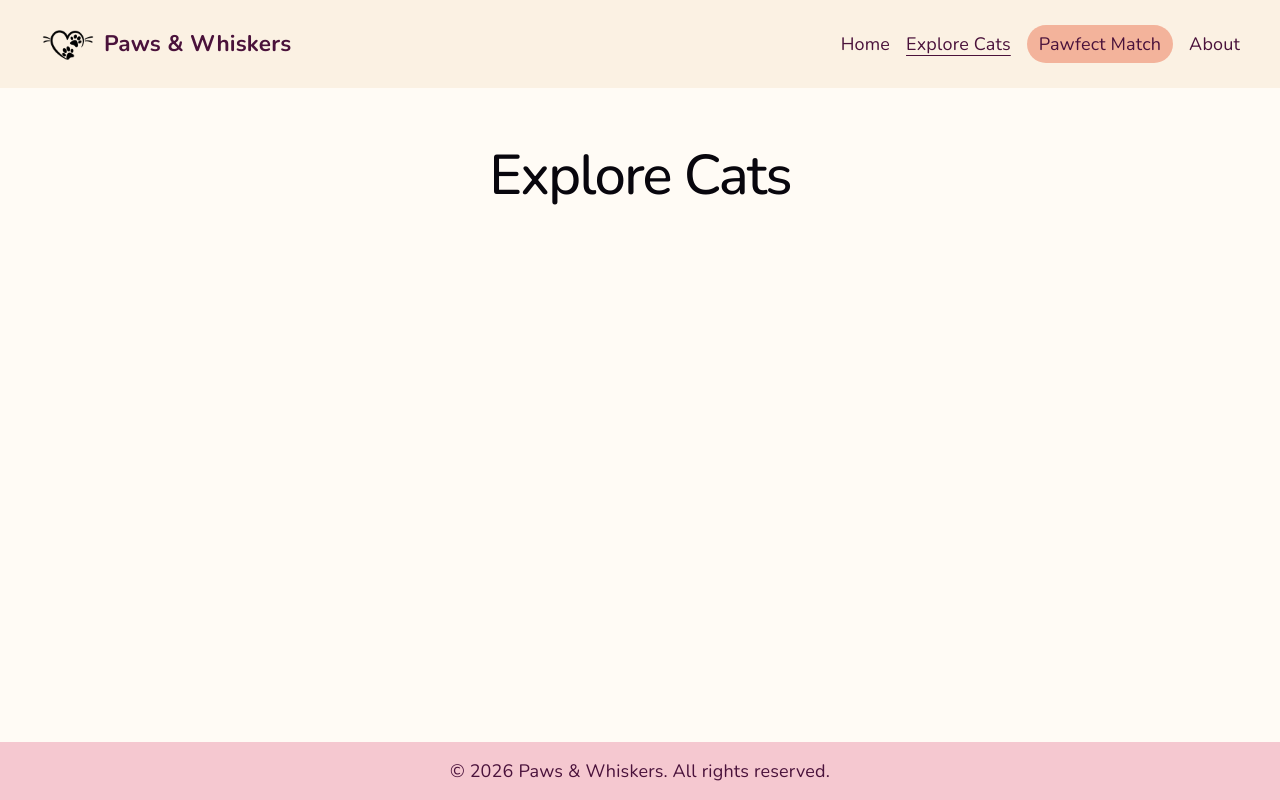
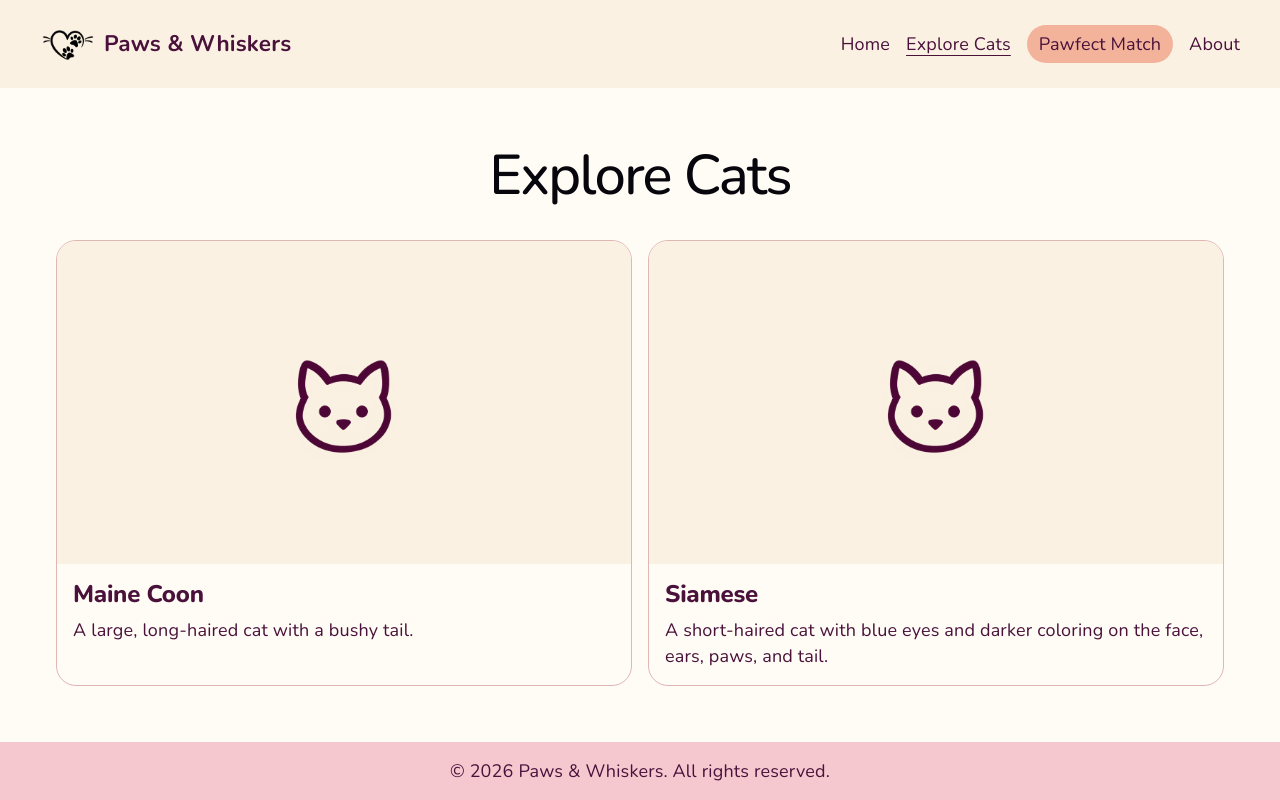
Before and after one commit to AdriCR92/project-paws-and-whiskers, a React (Vite) app: page /explore in a window 1280 px wide. Built offline with nearby package versions, Linux system fonts and the light colour scheme.

Commit message:
Create reusable cat breed card component

```diff
--- a/src/components/BreedCard/BreedCard.tsx
+++ b/src/components/BreedCard/BreedCard.tsx
@@ -1,15 +1,30 @@
+import catIcon from '../../images/cat-icon.png'
+
 type BreedCardProps = {
   name: string;
   description: string;
+  image?: {
+    src: string;
+    alt: string;
+  };
 };
 
-function BreedCard({ name, description }: BreedCardProps) {
-    return (
-        <article className="breed-card">
-            <h2 className="breed-card__name">{name}</h2>
-            <p className="breed-card__description">{description}</p>
-        </article>
-    )
+function BreedCard({ name, description, image }: BreedCardProps) {
+  return (
+    <article className="breed-card">
+      <div className="breed-card__media">
+        {image ? (
+          <img className="breed-card__photo" src={image.src} alt={image.alt} loading="lazy" />
+        ) : (
+          <img className="breed-card__icon" src={catIcon} alt="" />
+        )}
+      </div>
+      <div className="breed-card__content">
+        <h2 className="breed-card__name">{name}</h2>
+        <p>{description}</p>
+      </div>
+    </article>
+  )
 }
 
 export default BreedCard
--- a/src/index.css
+++ b/src/index.css
@@ -1,2 +1,3 @@
 @import './styles/index.css';
 @import './styles/AppLayout.css';
+@import './styles/BreedCard.css';
--- a/src/pages/ExplorePage/ExplorePage.tsx
+++ b/src/pages/ExplorePage/ExplorePage.tsx
@@ -1,7 +1,21 @@
+import BreedCard from '../../components/BreedCard/BreedCard'
+
 function ExplorePage() {
-    return(
-        <h1>Explore Cats</h1>
-    )
+  return (
+    <>
+      <h1>Explore Cats</h1>
+      <div className="breed-grid">
+        <BreedCard
+          name="Maine Coon"
+          description="A large, long-haired cat with a bushy tail."
+        />
+        <BreedCard
+          name="Siamese"
+          description="A short-haired cat with blue eyes and darker coloring on the face, ears, paws, and tail."
+        />
+      </div>
+    </>
+  )
 }
 
 export default ExplorePage
--- /dev/null
+++ b/src/styles/BreedCard.css
@@ -0,0 +1,39 @@
+.breed-card {
+  overflow: hidden;
+  overflow-wrap: anywhere;
+  border: 1px solid #dfb7b5;
+  border-radius: 20px;
+  background: #fffbf5;
+  color: #4a123b;
+  text-align: left;
+}
+
+.breed-card__media {
+  display: grid;
+  place-items: center;
+  aspect-ratio: 16 / 9;
+  overflow: hidden;
+  background: #fbf1e3;
+}
+
+.breed-card__photo {
+  display: block;
+  width: 100%;
+  height: 100%;
+  min-height: 0;
+  object-fit: cover;
+}
+
+.breed-card__icon {
+  width: clamp(64px, 20%, 112px);
+  height: auto;
+}
+
+.breed-card__content {
+  padding: 16px;
+}
+
+.breed-card__name {
+  color: inherit;
+  font-weight: 800;
+}
```
